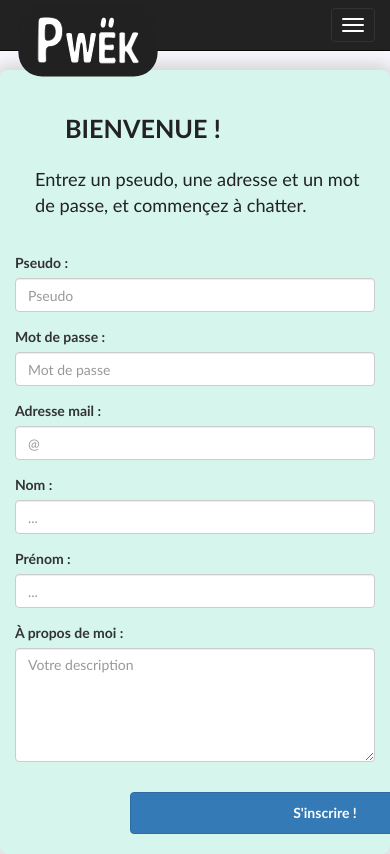
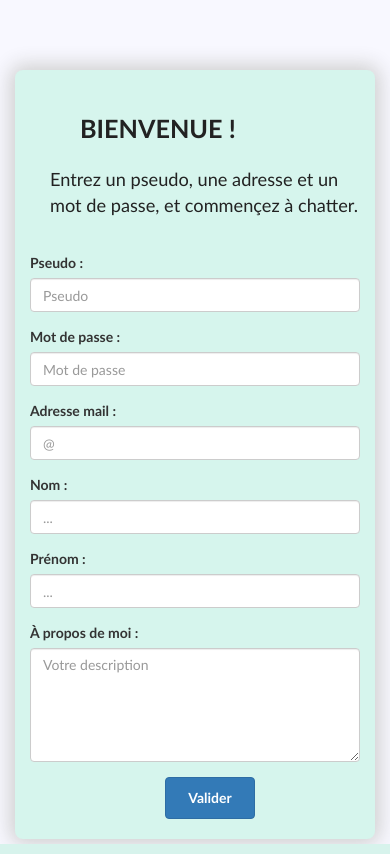
Before and after one commit to ipiteam/chat_ipi, a PHP site: page /inscription.php in a window 390 px wide; the page is wider, and only the part inside the window is pictured. Run offline with PHP 8.4, Linux system fonts and the light colour scheme.

Commit message:
FRONT : version post macdo

```diff
--- a/site/css/logo-nav.css
+++ b/site/css/logo-nav.css
@@ -128,7 +128,7 @@ body {
   color: grey;
 }
 
-.monbouton {
+.pwek_btn {
   font-weight: bold;
   font-style: normal;
   padding: 10px;
@@ -136,6 +136,10 @@ body {
   width: 100%;
 }
 
+.pwek_last {
+  margin: 0;
+}
+
 
 
 /* modificateurs pour les boutons */
--- a/site/inscription.php
+++ b/site/inscription.php
@@ -1,9 +1,8 @@
 <?php
     include('header.php');
-    include('nav.php');
 ?>
 
-<div class="main_container">
+<div class="container">
 
     <div class="pwek_main col-md-6 col-md-offset-3 col-sm-10 col-sm-offset-1">
     <br>
@@ -52,7 +51,7 @@
                 </div>
             </div>
             <!-- bio -->
-            <div class="form-group">
+            <div class="form-group pwek_last">
                 <label class="control-label col-sm-3" for="description">À propos de moi :</label>
                 <div class="col-sm-8 pwek_form_nopad">
                     <textarea id="description" class="form-control" placeholder="Votre description" rows="5" name="description"></textarea>
@@ -60,13 +59,15 @@
             </div>
             <!-- Bouton de confirmation -->
             <div class="row">
-            	<button type="submit" class="btn btn-primary col-sm-3 col-sm-offset-8 col-xs-4 col-xs-offset-4 monbouton">S'inscrire !</button>
+                <div class="col-sm-3 col-sm-offset-8 col-xs-4 col-xs-offset-4">
+                	<button type="submit" class="btn btn-primary pwek_btn" style="margin-left:15px;">Valider</button>
+                </div>
             </div>
             <br>
         </form>
 
     </div> <!-- /.pwek_main -->
-</div> <!-- /.main-container -->
+</div> <!-- /.container -->
 
 <script>
 
```
Also changed, not shown: site/connexion.php (+4 -4 lines).
